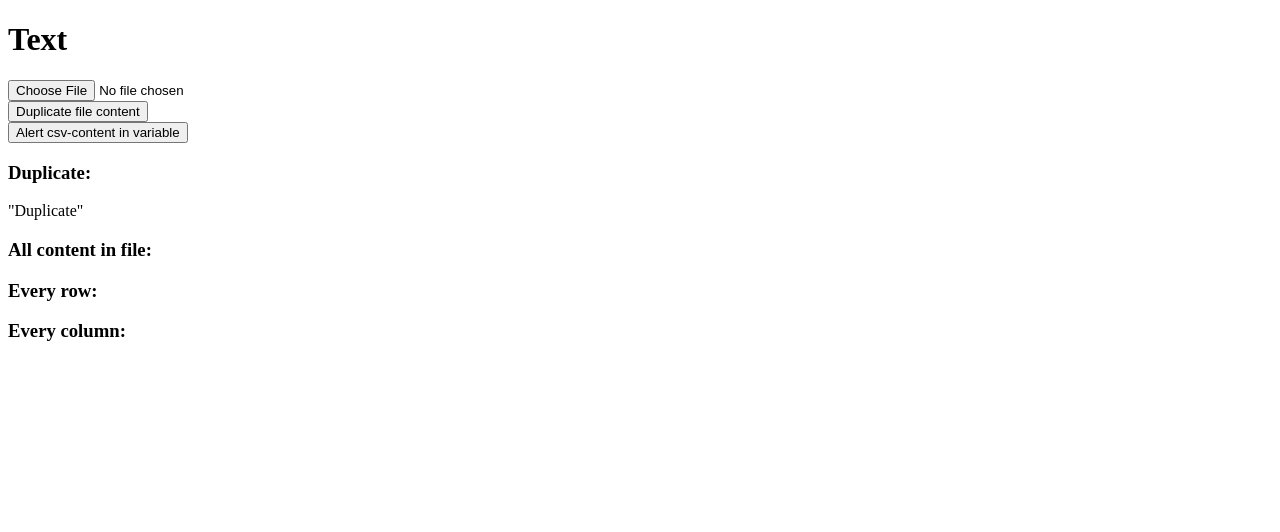
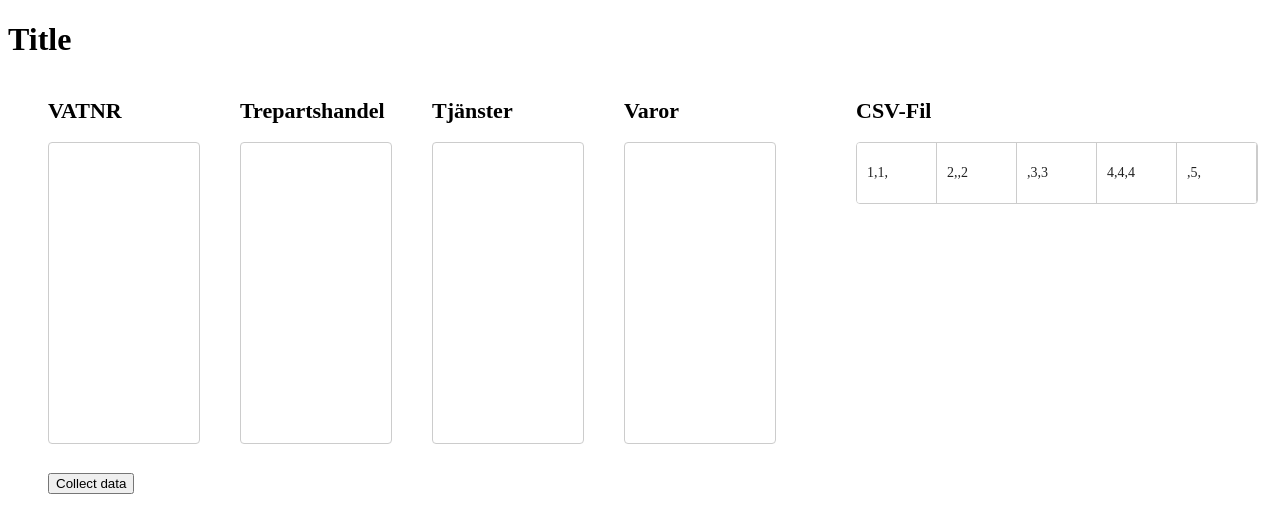
Before and after one commit to martinklinden/Persam-EU-Sales, an Angular app: page / in a window 1280 px wide. Shown: the top 532 px of the page. Built offline with nearby package versions, Linux system fonts and the light colour scheme.

Commit message:
Created dragble lists +only one list kan be added to the 4 left columns, as intended

```diff
--- a/package.json
+++ b/package.json
@@ -11,6 +11,7 @@
   "private": true,
   "dependencies": {
     "@angular/animations": "~13.0.0",
+    "@angular/cdk": "^13.1.1",
     "@angular/common": "~13.0.0",
     "@angular/compiler": "~13.0.0",
     "@angular/core": "~13.0.0",
--- a/src/app/app.component.html
+++ b/src/app/app.component.html
@@ -1,2 +1,3 @@
-<h1>Text</h1>
-<app-csv-import></app-csv-import>
+<h1>Title</h1>
+<app-dragable-columns></app-dragable-columns>
+<!-- <app-csv-import></app-csv-import> -->
--- /dev/null
+++ b/src/app/dragable-columns/dragable-columns.component.css
@@ -0,0 +1,79 @@
+h2{
+  font-size: 22px;
+}
+
+.dragDrop-container {
+    width: 400px;
+    max-width: 100%;
+    margin: 0 25px 25px 0;
+    display: flex;
+    vertical-align: top;
+  }
+
+  .single-list-container{
+    padding-left: 10%;
+  }
+
+  .dragDrop-single-list {
+    width:150px;
+    max-width: 100%;
+    border: solid 1px #ccc;
+    min-height: 300px;
+    display: inline-block;
+    background: white;
+    border-radius: 4px;
+    overflow: hidden;
+  }
+
+  .dragDrop-list {
+    width: 400px;
+    max-width: 100%;
+    border: solid 1px #ccc;
+    min-height: 60px;
+    display: flex;
+    flex-direction: row;
+    background: white;
+    border-radius: 4px;
+    overflow: scroll;
+  }
+
+  .dragDrop-box {
+    padding: 20px 10px;
+    border-right: solid 1px #ccc;
+    /* border-bottom: solid 1px #ccc; */
+    color: rgba(0, 0, 0, 0.87);
+    display: flex;
+    flex-direction: row;
+    align-items: center;
+    justify-content: space-between;
+    box-sizing: border-box;
+    cursor: move;
+    background: white;
+    font-size: 14px;
+    flex-grow: 1; /* new */
+    flex-basis: 0; /* new */
+  }
+
+  .cdk-drag-preview {
+    box-sizing: border-box;
+    border-radius: 4px;
+    box-shadow: 0 5px 5px -3px rgba(0, 0, 0, 0.2),
+                0 8px 10px 1px rgba(0, 0, 0, 0.14),
+                0 3px 14px 2px rgba(0, 0, 0, 0.12);
+  }
+
+  .cdk-drag-placeholder {
+    opacity: 0.5;
+  }
+
+  .cdk-drag-animating {
+    transition: transform 250ms cubic-bezier(0, 0, 0.2, 1);
+  }
+
+  /* .dragDrop-box:last-child {
+    border: none;
+  } */
+
+  .dragDrop-list.cdk-drop-list-dragging .dragDrop-box:not(.cdk-drag-placeholder) {
+    transition: transform 250ms cubic-bezier(0, 0, 0.2, 1);
+  }
--- /dev/null
+++ b/src/app/dragable-columns/dragable-columns.component.html
@@ -0,0 +1,50 @@
+<div cdkDropListGroup class="dragDrop-container">
+  <div class="single-list-container">
+    <h2>VATNR</h2>
+    <div cdkDropList #VATNRList="cdkDropList" [cdkDropListData]="VATNRArray" [cdkDropListEnterPredicate]="canDrop"
+      class="dragDrop-single-list" (cdkDropListDropped)="drop($event)">
+      <div class="dragDrop-box" *ngFor="let item of VATNRArray" cdkDrag>{{item}}</div>
+    </div>
+  </div>
+
+  <div class="single-list-container">
+    <h2>Trepartshandel</h2>
+    <div cdkDropList #triangularTradeList="cdkDropList" [cdkDropListData]="triangularTradeArray"
+      [cdkDropListEnterPredicate]="canDrop" class="dragDrop-single-list" (cdkDropListDropped)="drop($event)">
+      <div class="dragDrop-box" *ngFor="let item of triangularTradeArray" cdkDrag>{{item}}</div>
+    </div>
+  </div>
+
+  <div class="single-list-container">
+    <h2>Tjänster</h2>
+    <div cdkDropList #servicesList="cdkDropList" [cdkDropListData]="servicesArray" [cdkDropListEnterPredicate]="canDrop"
+      class="dragDrop-single-list" (cdkDropListDropped)="drop($event)">
+      <div class="dragDrop-box" *ngFor="let item of servicesArray" cdkDrag>{{item}}</div>
+    </div>
+  </div>
+
+  <div class="single-list-container">
+    <h2>Varor</h2>
+    <div cdkDropList #godsList="cdkDropList" [cdkDropListData]="godsArray" [cdkDropListEnterPredicate]="canDrop"
+      class="dragDrop-single-list" (cdkDropListDropped)="drop($event)">
+      <div class="dragDrop-box" *ngFor="let item of godsArray" cdkDrag>{{item}}</div>
+    </div>
+  </div>
+
+  <div style="padding-left: 20%;">
+    <h2>CSV-Fil</h2>
+    <div cdkDropList #sourceList="cdkDropList" [cdkDropListData]="sourceArray" cdkDropListOrientation="horizontal"
+      class="dragDrop-list" (cdkDropListDropped)="drop($event)">
+      <div class="dragDrop-box" *ngFor="let item of sourceArray" cdkDrag>{{item}}</div>
+    </div>
+  </div>
+</div>
+
+<!--
+<button (click)="alertClick(true)">ALERT VATNR</button>
+<button (click)="alertClick(false)">ALERT source</button> -->
+
+<button style="margin-left: 40px;" (click)="collectData()">Collect data</button>
+<div *ngFor="let item of collectedData">
+  <p>{{item}}</p>
+</div>
--- /dev/null
+++ b/src/app/dragable-columns/dragable-columns.component.ts
@@ -0,0 +1,64 @@
+import { Component, OnInit } from '@angular/core';
+import {CdkDrag, CdkDragDrop, CdkDropList, moveItemInArray, transferArrayItem} from '@angular/cdk/drag-drop';
+
+
+@Component({
+  selector: 'app-dragable-columns',
+  templateUrl: './dragable-columns.component.html',
+  styleUrls: ['./dragable-columns.component.css']
+})
+export class DragableColumnsComponent implements OnInit {
+
+  constructor() { }
+
+  ngOnInit(): void {
+  }
+
+  VATNRArray: string[] = new Array<string>();
+  triangularTradeArray: string[] = new Array<string>();
+  servicesArray: string[] = new Array<string>();
+  godsArray: string[] = new Array<string>();
+
+  // sourceArray = ['vat', 'tritrade', 'gods', 'services', 'email'];
+  sourceArray = [['1', '1', ''],['2', '', '2'],['', '3', '3'],['4', '4', '4'],['', '5', '']];
+  collectedData: string[][] = new Array<Array<string>>();
+
+  // drop(event: CdkDragDrop<string[]>) {
+  drop(event: CdkDragDrop<any>) {
+    if (event.previousContainer === event.container) {
+      moveItemInArray(event.container.data, event.previousIndex, event.currentIndex);
+    } else {
+      transferArrayItem(
+        event.previousContainer.data,
+        event.container.data,
+        event.previousIndex,
+        event.currentIndex,
+      );
+    }
+  }
+
+  //this will happen repeatedly while hovering with an object, is there a better way?
+  canDrop(item: CdkDrag, list: CdkDropList) {
+    console.log(list.getSortedItems.length);
+    return !(list.getSortedItems().length > 0);
+  }
+
+  //test , remove later
+  alertClick(bool: boolean){
+    if(bool){
+      alert(this.VATNRArray);
+    }
+    else{
+      alert(this.sourceArray
+    );
+    }
+  }
+
+  //test , remove later
+  collectData(){
+    this.collectedData.push(this.VATNRArray);
+    this.collectedData.push(this.triangularTradeArray);
+    this.collectedData.push(this.servicesArray);
+    this.collectedData.push(this.godsArray);
+  }
+}
```
Also changed, not shown: src/app/app.module.ts (+7 -2 lines), 2 other files (tests, documents, lock files or other folders).
